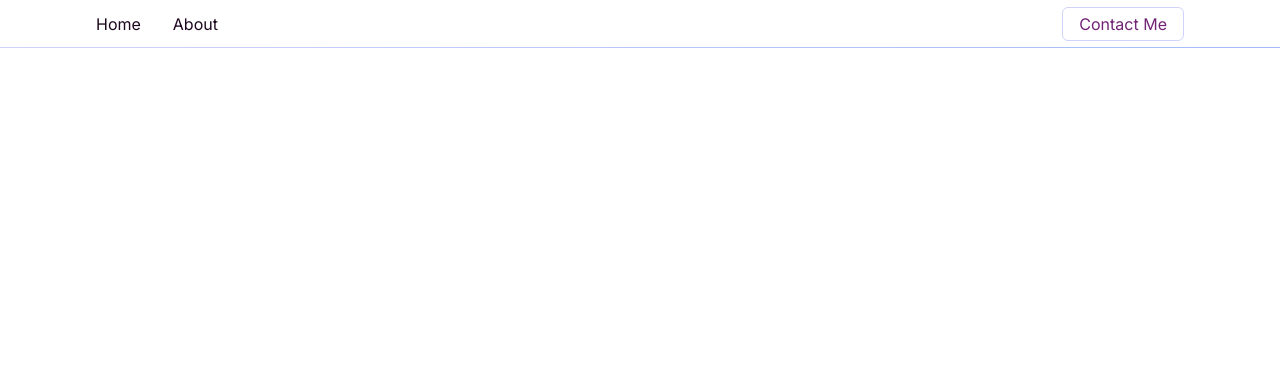
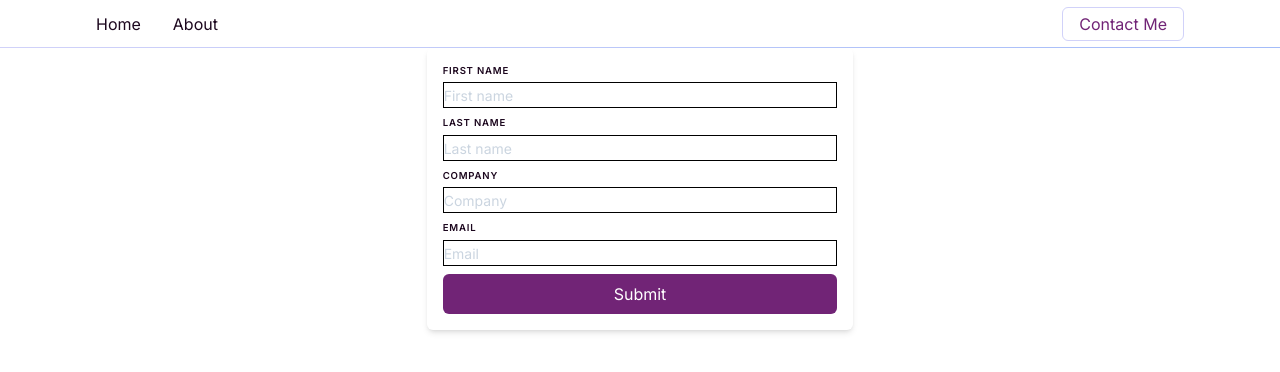
Before and after one commit to PierreParienteDimitrov/pierre-parientedimitrov, a Next.js app: page /users in a window 1280 px wide. Shown: the top 372 px of the page. Built offline with nearby package versions, Linux system fonts and the light colour scheme; no server answers; the database is empty; a web font is replaced by a local one.

Commit message:
post route for new user

```diff
--- a/src/components/Button.tsx
+++ b/src/components/Button.tsx
@@ -1,7 +1,13 @@
 import React from 'react'
 import { IButton } from 'types/Ibutton'
 
-const Button: React.FC<IButton> = ({ children, color, variant, size }) => {
+const Button: React.FC<IButton> = ({
+  children,
+  color,
+  variant,
+  size,
+  onClick,
+}) => {
   const buttonStyle = () => {
     if (variant === 'contained') {
       switch (color) {
@@ -24,7 +30,7 @@ const Button: React.FC<IButton> = ({ children, color, variant, size }) => {
   }
 
   return (
-    <button className={`rounded-md ${buttonStyle()}`}>
+    <button className={`rounded-md ${buttonStyle()}`} onClick={onClick}>
       {size === 'large' && <h4 className="px-8 py-2">{children}</h4>}
       {size === 'medium' && <h5 className="px-4 py-2">{children}</h5>}
       {size === 'small' && <h5 className="px-4 py-1">{children}</h5>}
--- a/src/pages/index.tsx
+++ b/src/pages/index.tsx
@@ -1,7 +1,6 @@
 import Image from 'next/image'
 import Link from 'next/link'
 
-import Button from '@/components/Button'
 import Hero from '@/components/Hero/Hero'
 import Container from '@/layouts/containers/Container'
 import TwoCols from '@/layouts/grids/TwoCols'
@@ -14,11 +13,9 @@ const RightSide: React.FC = () => {
           You have a project in mind? <br />
           Let&apos;s create!
         </p>
-        <Button variant="outlined" size="large" color="primary">
         <Link href="/contact" passHref>
           Contact Me
         </Link>
-        </Button>
       </div>
     </>
   )
@@ -174,11 +171,9 @@ const Index: React.FC = () => {
               Product Designer in 2017. In 2020, at the start of the pandemic, I
               completed a Full-Stack Web Development Bootcamp with UCLA.
             </p>
-            <Button variant="outlined" size="medium" color="primary">
             <Link href="/about" passHref>
               Learn More
             </Link>
-            </Button>
           </div>
         </div>
 
--- a/src/pages/portfolio/bluecargo.tsx
+++ b/src/pages/portfolio/bluecargo.tsx
@@ -1,4 +1,4 @@
-import React, { useEffect, useRef, useState } from 'react'
+import React, { useRef, useState } from 'react'
 
 import Button from '@/components/Button'
 
@@ -12,11 +12,8 @@ const Bluecargo: React.FC = () => {
 
   const [password, setPassword] = useState<string>('')
 
-  useEffect(() => {}, [])
-
   const handleSubmit = (e: React.SyntheticEvent) => {
     e.preventDefault()
-    console.log(password)
     if (password === BLUE_CARGO_PASSWORD) {
       setHasAccess(true)
     }
--- a/src/pages/users.tsx
+++ b/src/pages/users.tsx
@@ -1,12 +1,101 @@
-import React from 'react'
+import React, { useState } from 'react'
 import { IUser } from 'types/IUser'
+
+import Button from '@/components/Button'
 
 import dbConnect from '../../lib/dbConnect'
 import User from '../../models/User'
 
-const users: React.FC<{ users: IUser[] }> = ({ users }) => {
-  console.log(users)
-  return <div>{users.map((user) => user.email)}</div>
+const Users: React.FC<{ users: IUser[] }> = ({ users }) => {
+  const [firstName, setFirstName] = useState<string>('')
+  const [lastName, setLastName] = useState<string>('')
+  const [company, setCompany] = useState<string>('')
+  const [email, setEmail] = useState<string>('')
+
+  const handleSubmit = (e: React.SyntheticEvent) => {
+    e.preventDefault()
+    const user: IUser = {
+      first_name: firstName,
+      last_name: lastName,
+      company: company,
+      email: email,
+      has_access: false,
+    }
+
+    fetch('/api/users', {
+      method: 'POST',
+      headers: {
+        'Content-Type': 'application/json',
+      },
+      body: JSON.stringify(user),
+    })
+  }
+
+  return (
+    <div>
+      {users.map((user) => user.email)}
+      <div className="m-auto w-2/6 rounded-md border-black p-4 shadow-md">
+        <form
+          onSubmit={(e) => handleSubmit(e)}
+          className="flex flex-col space-y-2"
+        >
+          {/* first name */}
+          <div className="flex flex-col space-y-1">
+            <label>first name</label>
+            <input
+              type="text"
+              placeholder="First name"
+              value={firstName}
+              onChange={(e) => setFirstName(e.target.value)}
+              className="border border-black"
+              required
+            />
+          </div>
+          {/* last name */}
+          <div className="flex flex-col space-y-1">
+            <label>Last Name</label>
+            <input
+              type="text"
+              placeholder="Last name"
+              value={lastName}
+              onChange={(e) => setLastName(e.target.value)}
+              required
+            />
+          </div>
+          {/* company */}
+          <div className="flex flex-col space-y-1">
+            <label>Company</label>
+            <input
+              type="text"
+              placeholder="Company"
+              value={company}
+              onChange={(e) => setCompany(e.target.value)}
+              required
+            />
+          </div>
+          {/* email */}
+          <div className="flex flex-col space-y-1">
+            <label>Email</label>
+            <input
+              type="email"
+              placeholder="Email"
+              value={email}
+              onChange={(e) => setEmail(e.target.value)}
+              required
+            />
+          </div>
+          <Button
+            variant="contained"
+            color="primary"
+            size="medium"
+            onClick={handleSubmit}
+          >
+            Submit
+          </Button>
+        </form>
+      </div>
+    </div>
+  )
 }
 
 /* Retrieves user(s) data from mongodb database */
@@ -24,4 +113,4 @@ export async function getServerSideProps() {
   return { props: { users: users } }
 }
 
-export default users
+export default Users
--- a/src/styles/global.css
+++ b/src/styles/global.css
@@ -39,8 +39,23 @@ h6 {
 }
 
 input {
-  font-size: 0.875rem;
+  font-size: 1rem;
   font-weight: 500;
+}
+
+label {
+  font-size: 0.6rem;
+  text-transform: uppercase;
+  font-weight: 600;
+  letter-spacing: 0.05rem;
+}
+
+input[type='text'] {
+  border: solid 1px black;
+}
+
+input[type='email'] {
+  border: solid 1px black;
 }
 
 /* clears the ‘X’ from Internet Explorer */
--- a/types/IUser.ts
+++ b/types/IUser.ts
@@ -1,7 +1,7 @@
 export interface IUser {
-  _id: string
   email: string
   has_access: boolean
   first_name: string
   last_name: string
+  company: string
 }
--- a/types/Ibutton.ts
+++ b/types/Ibutton.ts
@@ -3,4 +3,5 @@ export interface IButton {
   color: string
   variant: string
   size: string
+  onClick: (event: React.MouseEvent<HTMLButtonElement>) => void
 }
```
Lines whose indentation alone changed are shown as unchanged.
